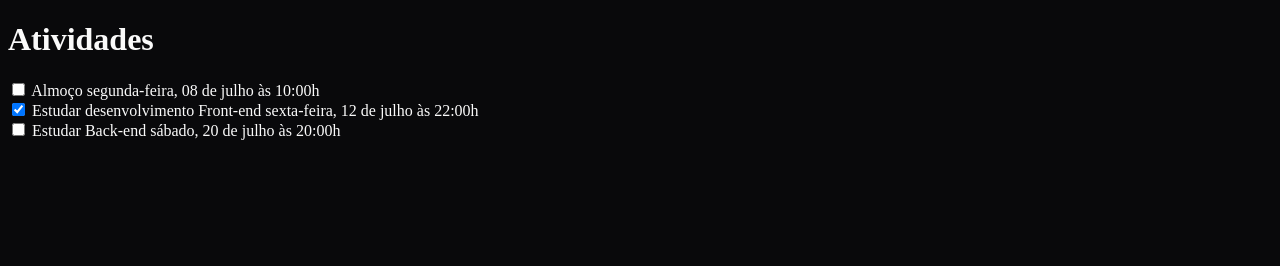
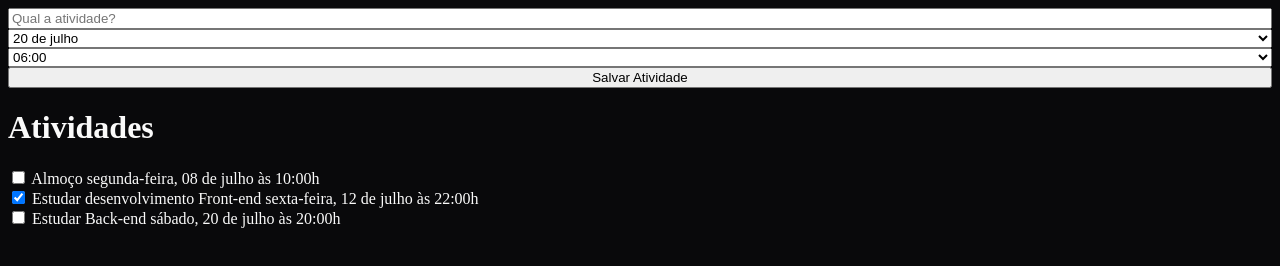
Before and after one commit to samuelcarneiro/nlw-journey-html-css-js, a plain HTML site: page index.html in a window 1280 px wide. Drawn offline with nearby package versions, Linux system fonts and the light colour scheme.

Commit message:
Aula 2 finalizada, criação de funções para adição de novas atividades

```diff
--- a/index.html
+++ b/index.html
@@ -11,11 +11,22 @@
     <script>dayjs.locale('pt-br')</script>
 </head>
 <body>
-    <h1>Atividades</h1>
+    <form onsubmit="salvarAtividade(event)">
+        <input type="text" placeholder="Qual a atividade?" name="atividade" required/>
+        <select name="dia" id="dia">
+            <option value="2024-07-13">13 de julho</option>
+        </select>
+        <select name="hora" id="hora">
+            <option value="10:30">10:30</option>
+        </select>
 
-    <section>
+        <button>Salvar Atividade</button>
+    </form>
 
-    </section>
+    <main>
+        <h1>Atividades</h1>
+        <section></section>
+    </main>
 
     <script src="./main.js"></script>
 </body>
--- a/main.js
+++ b/main.js
@@ -13,7 +13,6 @@ const formatador = (data) => {
         hora: dayjs(data).format('HH:mm')
     }
 }
-
 formatador(new Date('2024-07-13'))
 
 // Object atividade
@@ -39,7 +38,7 @@ let atividades = [
 ]
 
 const criarItemDeAtividade = (atividade) => {
-    let input = '<input type="checkbox" '
+    let input = `<input onchange="concluirAtividade(event)" value="${atividade.data}" type="checkbox" `
 
     // Verificar se a atividade foi finalizada...se finalizada, adiciona 'checked' no input
     if(atividade.finalizada) {
@@ -68,6 +67,7 @@ const criarItemDeAtividade = (atividade) => {
 const atualizarListaDeAtividades = (atividade) => {
     // Pegar o elemento section
     const section = document.querySelector('section')
+    section.innerHTML = ''
 
     // Verificar se a lista está vazia
     if(atividades.length == 0) {
@@ -81,3 +81,85 @@ const atualizarListaDeAtividades = (atividade) => {
     }
 }
 atualizarListaDeAtividades()
+
+//Função que não deixa as informações serem enviadas pelo button do form
+const salvarAtividade = (event) => {
+    event.preventDefault()
+    //Pegar os dados do formulário
+    //event-target -> quem disparou o evento de submit (o formulário)
+    const dadosDoFormulario = new FormData(event.target)
+
+    const nome = dadosDoFormulario.get('atividade')
+    const dia = dadosDoFormulario.get('dia')
+    const hora = dadosDoFormulario.get('hora')
+    const data = `${dia} ${hora}`
+
+    const novaAtividade = {
+        nome: nome,
+        data: data,
+        finalizada: false
+    }
+
+    //Evitar duplicação de atividades
+    const atividadeExiste = atividades.find((atividade) => {
+        return atividade.data == novaAtividade.data
+    })
+
+    if(atividadeExiste) {
+        return alert('Dia/Hora não disponíveis!')
+    }
+
+    atividades = [novaAtividade, ...atividades]
+    atualizarListaDeAtividades()
+}
+
+//Função para criar os dias da seleção do formulário
+const criarDiasSelecao = () => {
+    const dias = [
+        "2024-07-20",
+        "2024-07-21",
+        "2024-07-22",
+        "2024-07-23",
+        "2024-07-24",
+    ]
+
+    let diasSelecao = ''
+    for (let dia of dias) {
+        const formatar = formatador(dia)
+        const diaFormatado = `${formatar.dia.numerico} de ${formatar.mes}`
+        diasSelecao += `
+            <option value="${dia}">${diaFormatado}</option>
+        `
+    }
+    document.querySelector('select[name="dia"').innerHTML = diasSelecao
+}
+criarDiasSelecao()
+
+const criarHorasSelecao = () => {
+    let horasDisponiveis = ''
+
+    for(let i = 6; i < 23; i++) {
+        const hora = String(i).padStart(2, '0')
+        horasDisponiveis += `<option value="${hora}:00">${hora}:00</option>`
+        horasDisponiveis += `<option value="${hora}:30">${hora}:30</option>`
+    }
+
+    document.querySelector('select[name="hora"]').innerHTML = horasDisponiveis
+}
+criarHorasSelecao()
+
+const concluirAtividade = (event) => {
+    const input = event.target
+    const dataDesteInput = input.value
+
+    const atividade = atividades.find((atividade) => {
+        return atividade.data == dataDesteInput
+    })
+
+    if(!atividade) {
+        return
+    }
+
+    atividade.finalizada = !atividade.finalizada
+    //Se era false, se tornou true, se era true, tornou-se false
+}
--- a/styles.css
+++ b/styles.css
@@ -4,3 +4,8 @@ html {
     background-color: #09090B;
     color: #FAFAFA;
 }
+
+form {
+    display: flex;
+    flex-direction: column;
+}
```
